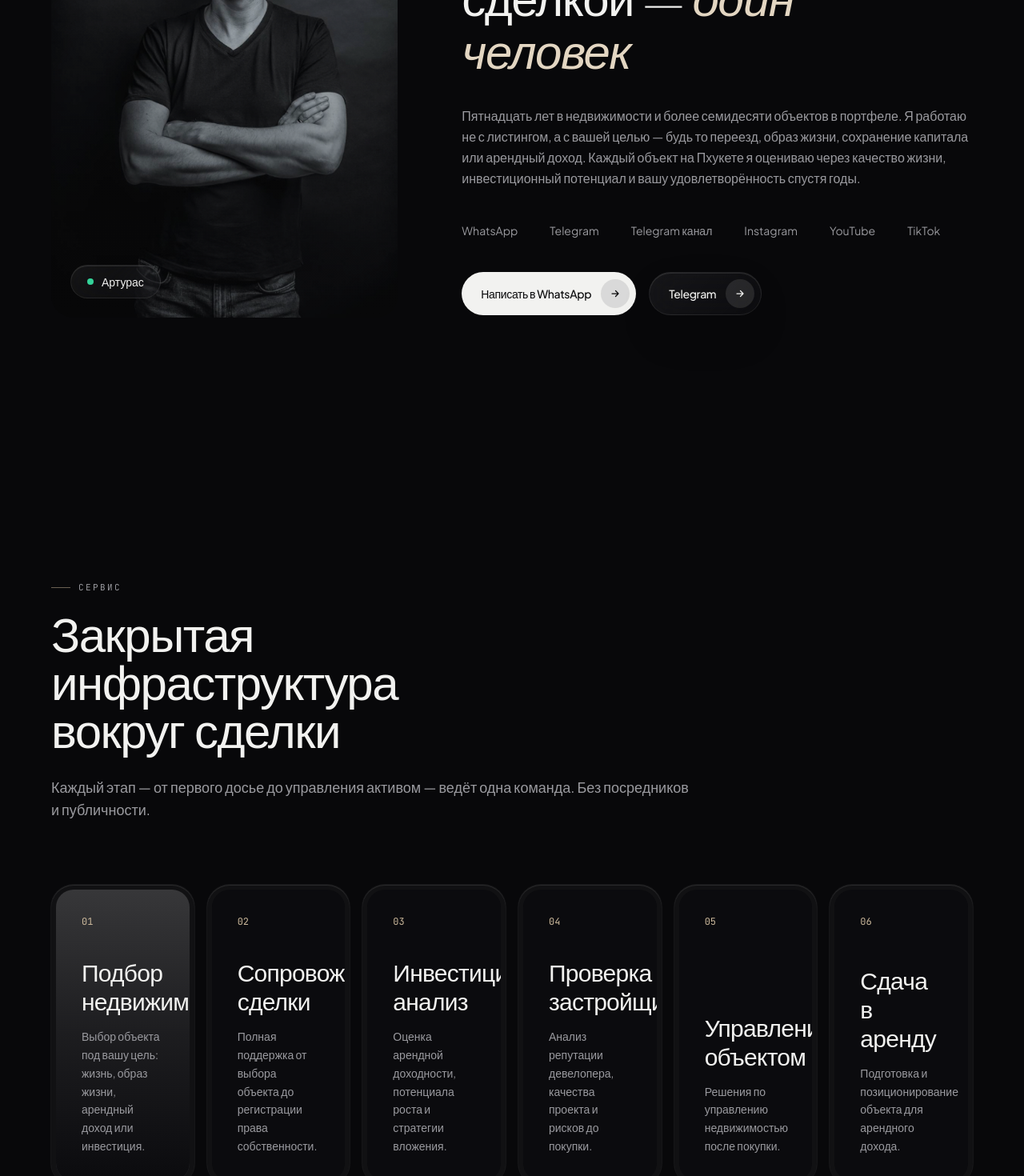
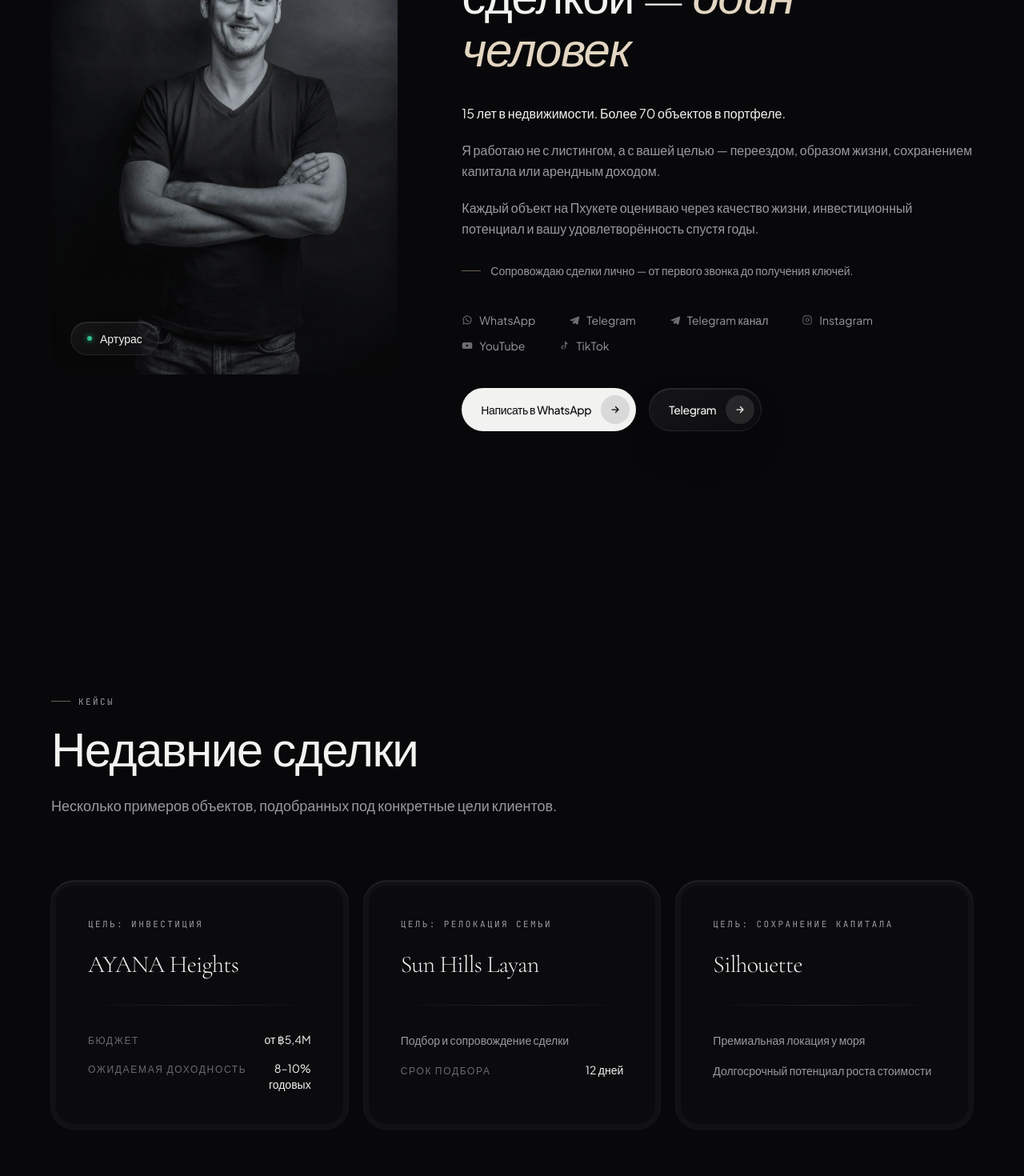
Before and after one commit to krikshchiunas/ARTURAS-REAL-ESTATE, a Next.js app: page / in a window 1280 px wide. Shown: the part 4520-5990 px from the top of the page at 80% size. Built offline with nearby package versions, Linux system fonts and the light colour scheme; grey boxes are pictures that could not be loaded.

Commit message:
Founder polish + recent deals section

```diff
--- a/app/page.tsx
+++ b/app/page.tsx
@@ -4,6 +4,7 @@ import { Intro } from "@/components/sections/Intro";
 import { Stats } from "@/components/sections/Stats";
 import { Projects } from "@/components/sections/Projects";
 import { Founder } from "@/components/sections/Founder";
+import { RecentDeals } from "@/components/sections/RecentDeals";
 import { Services } from "@/components/sections/Services";
 import { Contact } from "@/components/sections/Contact";
 import { Footer } from "@/components/sections/Footer";
@@ -18,6 +19,7 @@ export default function Page() {
         <Stats />
         <Projects />
         <Founder />
+        <RecentDeals />
         <Services />
         <Contact />
       </main>
--- a/components/sections/Founder.tsx
+++ b/components/sections/Founder.tsx
@@ -37,14 +37,23 @@ export function Founder() {
                   className="object-cover object-[center_25%]"
                 />
               </motion.div>
+              {/* Локальный лифт лица: мягкий soft-light-блик по центру кадра.
+                  Поднимает яркость/контраст лица, не осветляя весь снимок. */}
+              <div
+                aria-hidden
+                className="absolute inset-0 mix-blend-soft-light bg-[radial-gradient(38%_30%_at_50%_33%,rgba(255,255,255,0.5),transparent_72%)]"
+              />
               <div
                 aria-hidden
                 className="absolute inset-0 bg-gradient-to-t from-ink/50 to-transparent"
               />
               <div className="absolute bottom-6 left-6 glass inline-flex items-center gap-2.5 rounded-full px-5 py-2.5 text-sm">
-                <span className="relative flex h-2 w-2" aria-hidden>
-                  <span className="absolute inline-flex h-full w-full animate-ping rounded-full bg-emerald-400 opacity-75" />
-                  <span className="relative inline-flex h-2 w-2 rounded-full bg-emerald-400" />
+                <span className="relative flex h-1.5 w-1.5" aria-hidden>
+                  <span
+                    className="absolute inline-flex h-full w-full animate-ping rounded-full bg-emerald-400/35"
+                    style={{ animationDuration: "2.6s" }}
+                  />
+                  <span className="relative inline-flex h-1.5 w-1.5 rounded-full bg-emerald-400/90 shadow-[0_0_6px_1px_rgba(52,211,153,0.45)]" />
                 </span>
                 {site.founder}
               </div>
@@ -62,12 +71,25 @@ export function Founder() {
             </h2>
           </Reveal>
           <Reveal delay={0.1}>
-            <p className="mt-8 max-w-prose text-pretty leading-relaxed text-bone-muted">
-              Пятнадцать лет в недвижимости и более семидесяти объектов в портфеле.
-              Я работаю не с листингом, а с вашей целью — будь то переезд, образ
-              жизни, сохранение капитала или арендный доход. Каждый объект на
-              Пхукете я оцениваю через качество жизни, инвестиционный потенциал и
-              вашу удовлетворённость спустя годы.
+            <div className="mt-8 max-w-prose space-y-5 text-pretty leading-relaxed">
+              <p className="text-bone">
+                15 лет в недвижимости. Более 70 объектов в портфеле.
+              </p>
+              <p className="text-bone-muted">
+                Я работаю не с листингом, а с вашей целью — переездом, образом
+                жизни, сохранением капитала или арендным доходом.
+              </p>
+              <p className="text-bone-muted">
+                Каждый объект на Пхукете оцениваю через качество жизни,
+                инвестиционный потенциал и вашу удовлетворённость спустя годы.
+              </p>
+            </div>
+          </Reveal>
+
+          <Reveal delay={0.14}>
+            <p className="mt-7 flex items-center gap-3 text-sm leading-relaxed text-bone-muted">
+              <span className="h-px w-6 shrink-0 bg-platinum/50" aria-hidden />
+              Сопровождаю сделки лично — от первого звонка до получения ключей.
             </p>
           </Reveal>
 
--- /dev/null
+++ b/components/sections/RecentDeals.tsx
@@ -0,0 +1,90 @@
+import { Reveal } from "@/components/ui/Reveal";
+import { SectionHeading } from "@/components/ui/SectionHeading";
+
+// Недавние сделки. Три деликатные карточки в едином стиле сайта:
+// double-bezel оболочка, монохром, много воздуха. Без ярких акцентов.
+type Line = { label?: string; value: string };
+type Deal = { goal: string; name: string; lines: Line[] };
+
+const deals: Deal[] = [
+  {
+    goal: "Цель: инвестиция",
+    name: "AYANA Heights",
+    lines: [
+      { label: "Бюджет", value: "от ฿5,4M" },
+      { label: "Ожидаемая доходность", value: "8–10% годовых" },
+    ],
+  },
+  {
+    goal: "Цель: релокация семьи",
+    name: "Sun Hills Layan",
+    lines: [
+      { value: "Подбор и сопровождение сделки" },
+      { label: "Срок подбора", value: "12 дней" },
+    ],
+  },
+  {
+    goal: "Цель: сохранение капитала",
+    name: "Silhouette",
+    lines: [
+      { value: "Премиальная локация у моря" },
+      { value: "Долгосрочный потенциал роста стоимости" },
+    ],
+  },
+];
+
+export function RecentDeals() {
+  return (
+    <section id="deals" className="relative py-28 md:py-40">
+      <div className="shell">
+        <SectionHeading
+          eyebrow="Кейсы"
+          title={<>Недавние сделки</>}
+          body="Несколько примеров объектов, подобранных под конкретные цели клиентов."
+        />
+
+        <div className="mt-16 grid gap-4 md:mt-20 md:grid-cols-3 md:gap-5">
+          {deals.map((d, i) => (
+            <Reveal key={d.name} delay={i * 0.07}>
+              <div className="relative h-full overflow-hidden rounded-bezel bg-white/[0.04] p-1.5 shadow-inner-hi ring-1 ring-white/[0.06]">
+                <div className="flex h-full flex-col rounded-core bg-ink-900 p-8 md:p-10">
+                  <span className="eyebrow">{d.goal}</span>
+                  <h3 className="mt-6 font-display text-2xl font-light tracking-tight text-bone md:text-3xl">
+                    {d.name}
+                  </h3>
+
+                  <div className="hairline mt-8" />
+
+                  <dl className="mt-8 flex flex-col gap-4">
+                    {d.lines.map((l) =>
+                      l.label ? (
+                        <div
+                          key={l.value}
+                          className="flex items-baseline justify-between gap-6"
+                        >
+                          <dt className="shrink-0 text-xs uppercase tracking-[0.14em] text-bone-faint">
+                            {l.label}
+                          </dt>
+                          <dd className="text-right text-sm text-bone">
+                            {l.value}
+                          </dd>
+                        </div>
+                      ) : (
+                        <p
+                          key={l.value}
+                          className="text-sm leading-relaxed text-bone-muted"
+                        >
+                          {l.value}
+                        </p>
+                      )
+                    )}
+                  </dl>
+                </div>
+              </div>
+            </Reveal>
+          ))}
+        </div>
+      </div>
+    </section>
+  );
+}
--- a/components/ui/Socials.tsx
+++ b/components/ui/Socials.tsx
@@ -1,11 +1,54 @@
 import { socials } from "@/lib/site";
 
-// Список соцканалов. Текстовые ссылки в премиальном стиле (без «тяжёлых» иконок).
-export function Socials({
-  className = "",
-}: {
-  className?: string;
-}) {
+// Минималистичные монохромные глифы. Наследуют currentColor — без фирменных
+// цветов, в единой премиальной стилистике. Размер небольшой (14px).
+const icons: Record<string, React.ReactNode> = {
+  WhatsApp: (
+    <path
+      fill="currentColor"
+      d="M12.04 2.5c-5.2 0-9.42 4.22-9.42 9.42 0 1.66.43 3.28 1.26 4.71L2.5 21.5l4.99-1.31a9.4 9.4 0 0 0 4.55 1.16h.004c5.2 0 9.42-4.22 9.42-9.42 0-2.52-.98-4.88-2.76-6.66a9.36 9.36 0 0 0-6.66-2.77Zm0 1.78c2.04 0 3.95.8 5.39 2.24a7.58 7.58 0 0 1 2.24 5.4c0 4.21-3.43 7.63-7.64 7.63a7.6 7.6 0 0 1-3.88-1.06l-.28-.17-2.88.76.77-2.81-.18-.29a7.6 7.6 0 0 1-1.17-4.06c0-4.21 3.43-7.64 7.63-7.64Zm-2.54 4.04c-.12 0-.32.05-.49.23-.17.18-.65.64-.65 1.55 0 .92.67 1.8.76 1.93.09.12 1.31 2 3.19 2.81 1.56.67 1.88.54 2.22.51.34-.03 1.1-.45 1.25-.88.16-.43.16-.8.11-.88-.04-.08-.16-.12-.35-.21-.19-.1-1.1-.55-1.27-.61-.17-.06-.29-.09-.42.09-.12.19-.47.61-.58.73-.11.12-.21.14-.4.05-.19-.1-.79-.29-1.5-.93-.56-.5-.93-1.11-1.04-1.3-.11-.19-.01-.29.08-.38.09-.09.19-.21.28-.33.1-.11.13-.19.19-.32.06-.12.03-.23-.02-.33-.05-.09-.41-1.02-.57-1.39-.15-.36-.3-.31-.41-.32h-.36Z"
+    />
+  ),
+  Telegram: (
+    <path
+      fill="currentColor"
+      d="M21.5 4.3 2.9 11.5c-1.1.45-1.1 1.08-.2 1.36l4.73 1.48 1.83 5.62c.22.6.39.83.78.83.3 0 .43-.13.6-.3l2.28-2.22 4.74 3.5c.87.48 1.5.23 1.72-.81l3.1-14.63c.32-1.3-.34-1.89-1.18-1.53Zm-3.96 3.4-8.2 7.46c-.13.12-.18.27-.16.4l-.17 2.78-1.21-3.96 9.5-6.18c.21-.13.4.05.24.16Z"
+    />
+  ),
+  "Telegram канал": (
+    <path
+      fill="currentColor"
+      d="M21.5 4.3 2.9 11.5c-1.1.45-1.1 1.08-.2 1.36l4.73 1.48 1.83 5.62c.22.6.39.83.78.83.3 0 .43-.13.6-.3l2.28-2.22 4.74 3.5c.87.48 1.5.23 1.72-.81l3.1-14.63c.32-1.3-.34-1.89-1.18-1.53Zm-3.96 3.4-8.2 7.46c-.13.12-.18.27-.16.4l-.17 2.78-1.21-3.96 9.5-6.18c.21-.13.4.05.24.16Z"
+    />
+  ),
+  Instagram: (
+    <g
+      fill="none"
+      stroke="currentColor"
+      strokeWidth="1.6"
+      strokeLinecap="round"
+      strokeLinejoin="round"
+    >
+      <rect x="3" y="3" width="18" height="18" rx="5" />
+      <circle cx="12" cy="12" r="3.6" />
+      <circle cx="17.2" cy="6.8" r="0.9" fill="currentColor" stroke="none" />
+    </g>
+  ),
+  YouTube: (
+    <g fill="currentColor">
+      <path d="M22.5 7.4a2.66 2.66 0 0 0-1.87-1.89C18.97 5.07 12 5.07 12 5.07s-6.97 0-8.63.44A2.66 2.66 0 0 0 1.5 7.4 27.9 27.9 0 0 0 1.06 12c0 1.55.15 3.1.44 4.6a2.66 2.66 0 0 0 1.87 1.89c1.66.44 8.63.44 8.63.44s6.97 0 8.63-.44a2.66 2.66 0 0 0 1.87-1.89c.29-1.5.44-3.05.44-4.6 0-1.55-.15-3.1-.44-4.6ZM9.79 15.2V8.8l5.55 3.2-5.55 3.2Z" />
+    </g>
+  ),
+  TikTok: (
+    <path
+      fill="currentColor"
+      d="M16.2 3c.27 2.02 1.5 3.55 3.55 3.86v2.27c-1.26.1-2.5-.27-3.55-.96v5.93c0 2.82-2.23 5.13-5.05 5.13S6.1 18.93 6.1 16.1s2.23-5.13 5.05-5.13c.28 0 .55.02.82.07v2.43c-.27-.09-.55-.14-.82-.14-1.49 0-2.66 1.2-2.66 2.7s1.17 2.7 2.66 2.7 2.66-1.2 2.66-2.7V3h2.39Z"
+    />
+  ),
+};
+
+// Список соцканалов. Текстовые ссылки с минималистичной иконкой-глифом.
+export function Socials({ className = "" }: { className?: string }) {
   return (
     <ul className={`flex flex-wrap gap-x-6 gap-y-2 ${className}`}>
       {socials.map((s) => (
@@ -14,8 +57,17 @@ export function Socials({
             href={s.href}
             target="_blank"
             rel="noopener noreferrer"
-            className="group inline-flex items-center gap-1.5 text-sm text-bone-muted transition-colors duration-300 hover:text-bone"
+            className="group inline-flex items-center gap-2 text-sm text-bone-muted transition-colors duration-300 hover:text-bone"
           >
+            <svg
+              width="14"
+              height="14"
+              viewBox="0 0 24 24"
+              aria-hidden
+              className="shrink-0 opacity-70 transition-opacity duration-300 group-hover:opacity-100"
+            >
+              {icons[s.label]}
+            </svg>
             {s.label}
             <svg
               width="10"
```
